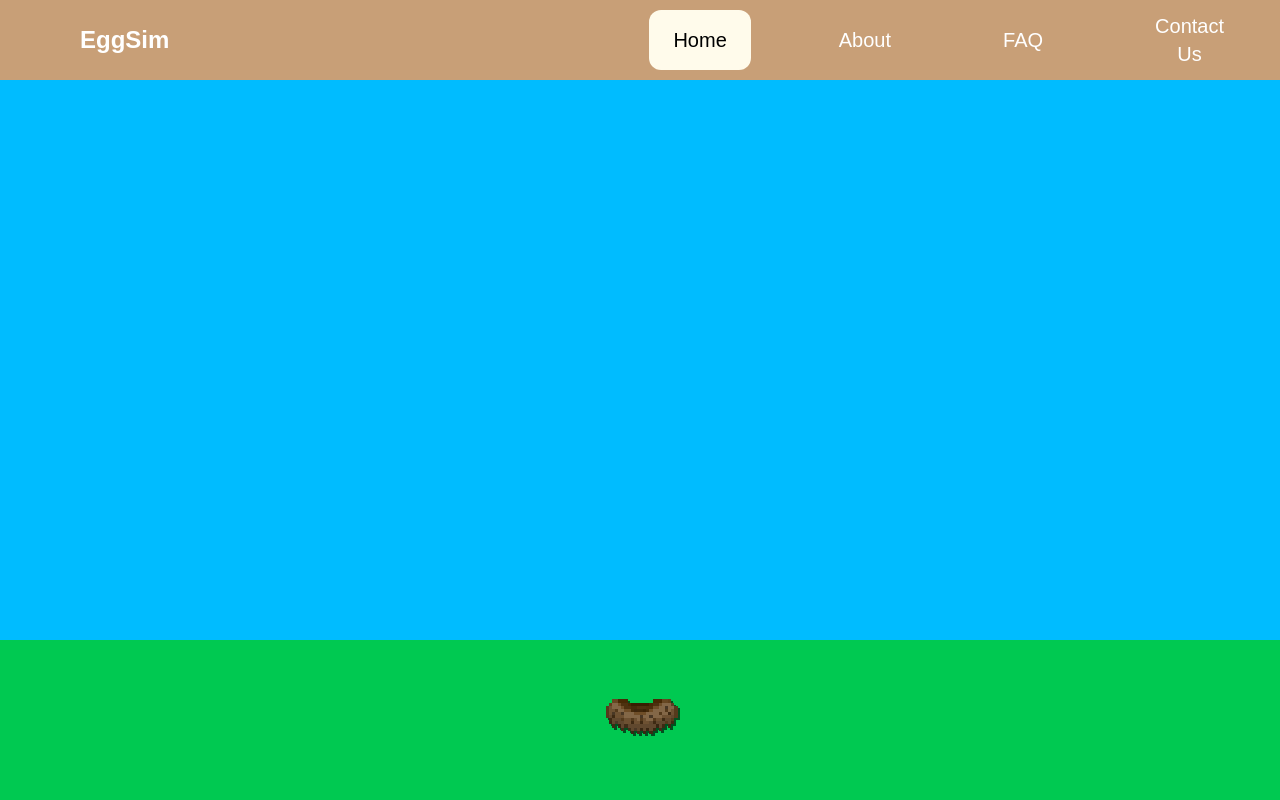
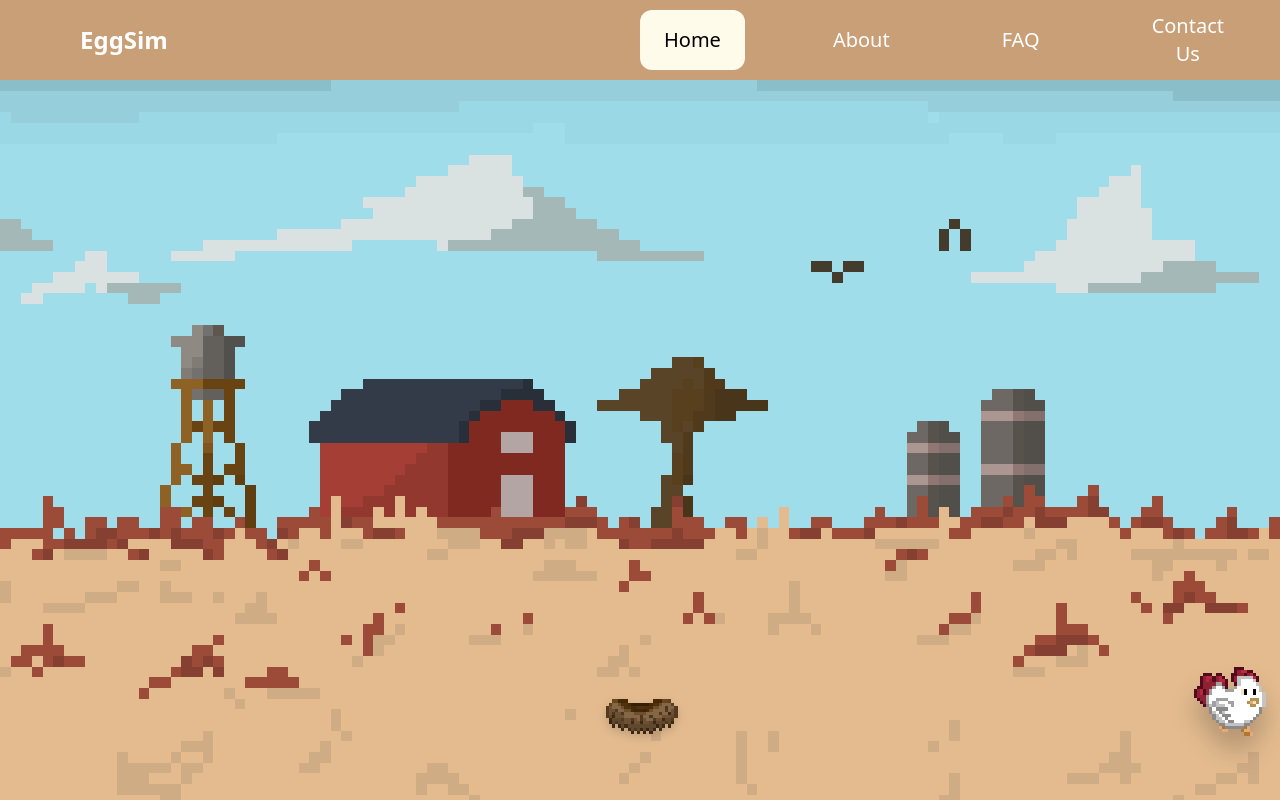
Before and after one commit to ivanwangg/EggSim, a Next.js app in the folder egg-sim/: page /home in a window 1280 px wide. Both pictures are taken after a click on the picture 640 px from the left and 690 px from the top of the page. Built offline with nearby package versions, Linux system fonts and the light colour scheme.

Commit message:
optimized hen walking animation so it doesn't lag, added egg animation so it will appear after hen leaves, and input functionality so that when egg is clicked, there are buttons for frying and boiling

```diff
--- a/egg-sim/src/app/components/navBar.tsx
+++ b/egg-sim/src/app/components/navBar.tsx
@@ -1,5 +1,4 @@
 'use client'
-import { useState } from "react";
 import NavButton from "./navButton";
 
 export default function NavBar() {
--- a/egg-sim/src/app/contact/page.tsx
+++ b/egg-sim/src/app/contact/page.tsx
@@ -6,7 +6,7 @@ export default function AboutPage() {
     <div className="w-full h-full flex flex-col items-center bg-[#FFFBF0] overflow-auto">
       <div className="w-[90%] h-[30rem] flex flex-row mt-10">
         <ContactCard img="hen_standing.svg" name="Ivan Wang" title="Student at Georgia Institute of Technology" email="ivanwang1239@gmail.com" description="temp"></ContactCard>
-        <ContactCard img="hen_standing.svg" name="Evan Lin" title="" email="" description=""></ContactCard>
+        <ContactCard img="hen_standing.svg" name="Evan Lin" title="Student at Middlebury College" email="evanl5733@gmail.com / elin@middlebury.edu" description="egg sim dev"></ContactCard>
         <ContactCard img="hen_standing.svg" name="Jayden Chen" title="" email="" description=""></ContactCard>
       </div>
     </div>
--- a/egg-sim/src/app/globals.css
+++ b/egg-sim/src/app/globals.css
@@ -1,4 +1,5 @@
 @import "tailwindcss";
+@import url('https://fonts.googleapis.com/css2?family=Press+Start+2P&display=swap');
 
 :root {
   --background: #ffffff;
@@ -22,7 +23,6 @@
 body {
   background: var(--background);
   color: var(--foreground);
-  font-family: Arial, Helvetica, sans-serif;
 }
 
 html,
@@ -32,6 +32,171 @@ body {
   padding: 0;
 }
 
+.pixelated-text {
+  font-family: 'Press Start 2P', sans-serif;
+}
+
 .bg-faq {
   background-color: #fef9c3;
 }
+
+
+
+
+
+@keyframes jumpLand {
+  0% {
+    transform: translateY(0); /* start at the original position */
+  }
+  30% {
+    transform: translateY(-30px); /* jump up by 30px */
+  }
+  50% {
+    transform: translateY(0); /* move back down to original position */
+  }
+  70% {
+    transform: translateY(-20px); /* small bounce up */
+  }
+  100% {
+    transform: translateY(0); /* animation finish */
+  }
+}
+
+@keyframes slideUp {
+  0% {
+    transform: translateY(0);
+  }
+  100% {
+    transform: translateY(-300px); /* move the egg up */
+  }
+}
+
+
+@keyframes enlarge {
+  0% {
+    transform: scale(1);
+  }
+  100% {
+    transform: scale(2);
+  }
+}
+
+@keyframes buttonHover {
+  0% {
+    transform: scale(1);
+    box-shadow: 0 4px 10px rgba(0, 0, 0, 0.2);
+  }
+  100% {
+    transform: scale(1.05);
+    box-shadow: 0 8px 20px rgba(0, 0, 0, 0.4);
+  }
+}
+
+button:hover {
+  animation: buttonHover 0.3s forwards;
+}
+
+/* boil button (rotate right with heating up effect) */
+@keyframes boilEffect {
+  0% {
+    transform: scale(1);
+    background-color: #3b82f6; /* blue color */
+  }
+  50% {
+    transform: scale(1.05);
+    background-color: #e11d48; /* red for warm/hot */
+  }
+  100% {
+    transform: scale(1);
+    background-color: #3b82f6; /* back to blue */
+  }
+}
+
+/* fry button (erratic effect with color change to orange) */
+@keyframes fryEffect {
+  0% {
+    transform: scale(1);
+    background-color: #f59e0b; /* yellow */
+  }
+  25% {
+    transform: scale(1.1) rotate(-5deg);
+    background-color: #f59e0b;
+  }
+  50% {
+    transform: scale(1.15) rotate(5deg);
+    background-color: #f97316; /* orange */
+  }
+  75% {
+    transform: scale(1.1) rotate(-5deg);
+    background-color: #f59e0b;
+  }
+  100% {
+    transform: scale(1) rotate(0deg);
+    background-color: #f59e0b; /* back to yellow */
+  }
+}
+
+
+.boil-button:hover {
+  animation: boilEffect 2s ease-in-out infinite;
+}
+
+.fry-button:hover {
+  animation: fryEffect 1s ease-in-out infinite;
+}
+
+
+/* hen walking animation */
+@keyframes walkCycle {
+  0% {
+    background-image: url('/hen_walking0.svg');
+  }
+  14.28% {
+    background-image: url('/hen_walking1.svg');
+  }
+  28.57% {
+    background-image: url('/hen_walking2.svg');
+  }
+  42.86% {
+    background-image: url('/hen_walking3.svg');
+  }
+  57.14% {
+    background-image: url('/hen_walking4.svg');
+  }
+  71.43% {
+    background-image: url('/hen_walking5.svg');
+  }
+  85.71% {
+    background-image: url('/hen_walking6.svg');
+  }
+  100% {
+    background-image: url('/hen_walking7.svg');
+  }
+}
+
+/* moving hen completely off-screen */
+@keyframes moveRight {
+  0% {
+    left: 50%; /* start from the center */
+    transform: translateX(-50%) translate(-9px, 8px);
+  }
+  100% {
+    left: 150%; /* move past the screen to the right */
+    transform: translateX(-50%) translate(-9px, 8px);
+  }
+}
+
+.walking-hen {
+  position: absolute;
+  top: 70%;
+  left: 50%; /* start in the center */
+  transform: translateX(-50%) translate(-9px, 8px); /* starting position so its aligned */
+  width: 100px;
+  height: 100px;
+  background-size: cover;
+  animation:
+    walkCycle .5s steps(1) 7, /* walk animation cycles 7 times before stopping, which is enough time for it to go offscreen*/
+    moveRight 6s linear forwards; /* move animation over 6s */
+  z-index: 2;
+  filter: drop-shadow(0px 18px 12px rgba(0, 0, 0, 0.2)); /* more subtle shadow i think works that appears underneath the hen */
+}
--- a/egg-sim/src/app/home/page.tsx
+++ b/egg-sim/src/app/home/page.tsx
@@ -1,105 +1,121 @@
 'use client';
 
-import { useState, useEffect, useRef } from 'react';
+import { useState, useEffect } from 'react';
+import { useRouter } from 'next/navigation';
 
 export default function HomePage() {
   const [animationStarted, setAnimationStarted] = useState(false);
-  const [position, setPosition] = useState(50); // starting at center
-  const [currentIndex, setCurrentIndex] = useState(0);
-  const [nestImage, setNestImage] = useState("/hen_nesting.svg");
+  const [eggVisible, setEggVisible] = useState(false);
+  const [eggClicked, setEggClicked] = useState(false);
+  const [eggAnimationFinished, setEggAnimationFinished] = useState(false);
+  const [showOptions, setShowOptions] = useState(false);
 
-  const lastImageChangeTime = useRef<number>(0); // track last image change time
-  const animationRef = useRef<number | null>(null); // track animation id
-  const svgFiles = [
-    '/hen_walking0.svg',
-    '/hen_walking1.svg',
-    '/hen_walking2.svg',
-    '/hen_walking3.svg',
-    '/hen_walking4.svg',
-    '/hen_walking5.svg',
-    '/hen_walking6.svg',
-    '/hen_walking7.svg',
-  ];
+  const router = useRouter();
 
   const handleClick = () => {
     if (!animationStarted) {
-      setAnimationStarted(true); // start animation when clicked
-      setNestImage("/nest.svg"); // change hen_nesting.svg to nest.svg when hen walking animation triggered
+      setAnimationStarted(true); // trigger animation on click
+    }
+  };
+
+  const handleEggClick = () => {
+    setEggClicked(true);
+    setTimeout(() => {
+      setEggAnimationFinished(true);
+      setShowOptions(true);
+    }, 2500); // delay for rising/enlarging animation
+  };
+
+  const handleOptionClick = (option: string) => {
+    if (option === 'boil') {
+      router.push('/boil');
+    } else {
+      router.push('/fry');
     }
   };
 
   useEffect(() => {
     if (animationStarted) {
-      const animate = (timestamp: number) => {
-        // move hen to the right
-        setPosition((prev) => prev + 8);
-
-        // cycle walking images
-        if (timestamp - lastImageChangeTime.current >= 70) {
-          setCurrentIndex((prevIndex) => (prevIndex + 1) % svgFiles.length); // cycle images
-          lastImageChangeTime.current = timestamp;
-        }
-
-        // stop animation when hen goes off-screen
-        if (position >= 100) {
-          cancelAnimationFrame(animationRef.current!);
-          return;
-        }
-
-        // continue animation if hen hasn't reached the end
-        animationRef.current = requestAnimationFrame(animate);
-      };
-
-      // start the animation
-      animationRef.current = requestAnimationFrame(animate);
-
-      // clean up function
-      return () => {
-        if (animationRef.current) {
-          cancelAnimationFrame(animationRef.current);
-        }
-      };
+      setTimeout(() => {
+        setEggVisible(true); // have egg appear roughly after time hen moves off screen
+      }, 4500); // roughly the time hen is gone
     }
-  }, [animationStarted, position]);
+  }, [animationStarted]);
 
   return (
-    <div className="relative w-full h-screen overflow-x-hidden bg-sky-400">
-      {/* Sky */}
-      <div className="absolute top-0 left-0 w-full h-[70%] bg-sky-400"></div>
-
-      {/* Ground */}
-      <div className="absolute bottom-0 left-0 w-full h-[30%] bg-green-500"></div>
-
-      {/* Nest */}
+    <div className="relative w-full h-screen overflow-x-hidden" style={{ backgroundImage: 'url(/farm_background.svg)', backgroundSize: 'cover', backgroundPosition: 'center', backgroundRepeat: 'no-repeat', minHeight: '100vh',}}>
+      {/* Nest (Initial image of the hen nesting) */}
       <div className="absolute top-[70%] left-[50%] transform -translate-x-1/2">
         <img
-          src={nestImage} // either hen_nesting.svg or nest.svg
+          src={animationStarted ? '/nest.svg' : '/hen_nesting.svg'} // change to hen_nesting initially and to nest when animation starts
           alt="Nest"
-          className="transition-all duration-1000 drop-shadow-[2px_2px_0px_rgba(0,0,0,0.6)]"
-          onClick={handleClick} // trigger animation on click
-          style={{
-            width: '100px',
-            zIndex: 1,
-          }}
+          className="transition-all duration-1000 drop-shadow-lg"
+          onClick={handleClick}
+          style={{ width: '100px', zIndex: 1 }}
         />
       </div>
 
-      {/* Hen walking*/}
+      {/* Hen walking animation */}
       {animationStarted && (
-        <div onClick={handleClick} className="cursor-pointer">
+        <div className="walking-hen" />
+      )}
+
+      {/* Egg (Appears after hen walks off screen) */}
+      {eggVisible && !eggClicked && (
+        <div className="absolute top-[70%] left-[50%] transform -translate-x-1/2 transition-all duration-500">
           <img
-            src={svgFiles[currentIndex]}
-            alt={`Hen walking animation ${currentIndex}`}
-            className="transition-all duration-1000 drop-shadow-[2px_2px_0px_rgba(0,0,0,0.6)]"
+            src="/egg.svg"
+            alt="Egg"
+            className="transition-all duration-1000 drop-shadow-lg"
             style={{
-              left: `${position}%`,
-              width: '100px',
-              zIndex: 2,
-              position: 'absolute',
-              top: '70%',
-              transform: `translateX(-50%) translate(-9px, 8px)`, // shift hen 9px left and 8px down diagonally
+              width: '60px',
+              zIndex: 3,
+              animation: 'jumpLand 1.5s ease-out',
+              transform: `translateX(-50%) translate(31px, 20px)`,
             }}
+            onClick={handleEggClick}
           />
+        </div>
+      )}
+
+      {/* Egg rising animation */}
+      {eggClicked && !eggAnimationFinished && (
+        <div className="absolute top-[70%] left-[50%] transform -translate-x-1/2" style={{ zIndex: 4, animation: 'slideUp 2s ease-out forwards' }}>
+          <img
+            src="/egg.svg"
+            alt="Egg Rising"
+            className="transition-all duration-1000 drop-shadow-lg"
+            style={{ width: '70px' }}
+          />
+        </div>
+      )}
+
+      {/* Egg enlarging animation */}
+      {eggClicked && eggAnimationFinished && (
+        <div className="absolute top-[30%] left-[50%] transform -translate-x-1/2" style={{ zIndex: 4, animation: 'enlarge 2s ease-in-out forwards', animationIterationCount: 'infinite', animationDirection: 'alternate' }}>
+          <img
+            src="/egg.svg"
+            alt="Egg Enlarging"
+            className="transition-all duration-1000 drop-shadow-lg"
+            style={{ width: '100px' }}
+          />
+        </div>
+      )}
+
+      {/* Show options after egg animation finishes */}
+      {eggAnimationFinished && showOptions && (
+        <div className="absolute top-[50%] left-[50%] transform -translate-x-1/2 space-y-8">
+          <h2 className="text-2xl text-white font-semibold animate__animated animate__fadeIn animate__delay-1s pixelated-text" style={{ textShadow: '2px 2px 6px rgba(0, 0, 0, 0.7)' }}>
+            What do you want to do with the egg?
+          </h2>
+          <div className="space-x-100">
+            <button onClick={() => handleOptionClick('boil')} className="bg-blue-600 text-white p-4 rounded-lg shadow-xl transition-all duration-300 transform hover:scale-110 hover:rotate-2 hover:shadow-2xl focus:outline-none focus:ring-4 focus:ring-blue-300 animate__animated animate__bounceIn animate__delay-2s boil-button pixelated-text" style={{ width: '250px' }}>
+              Boil It 🥚
+            </button>
+            <button onClick={() => handleOptionClick('fry')} className="bg-yellow-600 text-white p-4 rounded-lg shadow-xl transition-all duration-300 transform hover:scale-110 hover:rotate-[-2deg] hover:shadow-2xl focus:outline-none focus:ring-4 focus:ring-yellow-300 animate__animated animate__bounceIn animate__delay-2s fry-button pixelated-text" style={{ width: '250px' }}>
+              Fry It 🍳
+            </button>
+          </div>
         </div>
       )}
     </div>
--- a/egg-sim/src/app/layout.tsx
+++ b/egg-sim/src/app/layout.tsx
@@ -1,4 +1,3 @@
-import type { Metadata } from "next";
 import { Geist, Geist_Mono } from "next/font/google";
 import "./globals.css";
 import NavBar from "./components/navBar";
@@ -13,7 +12,7 @@ const geistMono = Geist_Mono({
   subsets: ["latin"],
 });
 
-export const metadata: Metadata = {
+export const metadata = {
   title: "Create Next App",
   description: "Generated by create next app",
 };
@@ -25,10 +24,17 @@ export default function RootLayout({
 }>) {
   return (
     <html lang="en">
+      <head>
+        {/* Add the Google Font for Press Start 2P */}
+        <link
+          href="https://fonts.googleapis.com/css2?family=Press+Start+2P&display=swap"
+          rel="stylesheet"
+        />
+      </head>
       <body
         className={`${geistSans.variable} ${geistMono.variable} antialiased flex flex-col h-screen`}
       >
-        <NavBar></NavBar>
+        <NavBar />
         <main className="flex-1 overflow-auto mt-[5rem]">
           {children}
         </main>
```
Also changed, not shown: egg-sim/public/egg.svg (added), egg-sim/public/farm_background.svg (added), egg-sim/src/app/boil/page.tsx (added), egg-sim/src/app/fry/page.tsx (added).
